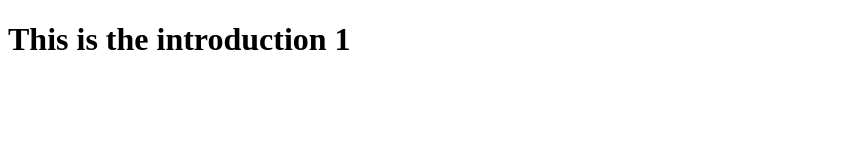
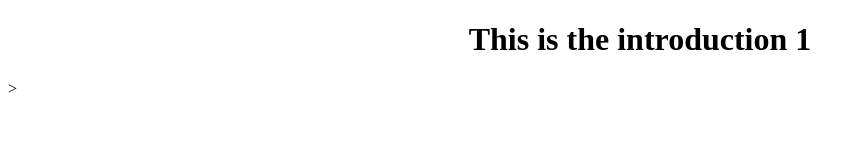
Before and after one commit to kkane066/kkane066.github.io, a plain HTML site: page index.html in a window 1280 px wide. Shown: the whole page, without its empty margins (0-865 px from the left). Drawn offline with Linux system fonts and the light colour scheme.

Commit message:
Centered
Text was Centered

```diff
--- a/index.html
+++ b/index.html
@@ -4,6 +4,7 @@
   <title>Thambhi Log</title>
 </head>
 <body>
-<h1>  This is the introduction  1 </h1>
+<center> <h1>  This is the introduction  1 </h1> </center>>
+
 </body>
 </html>
```
